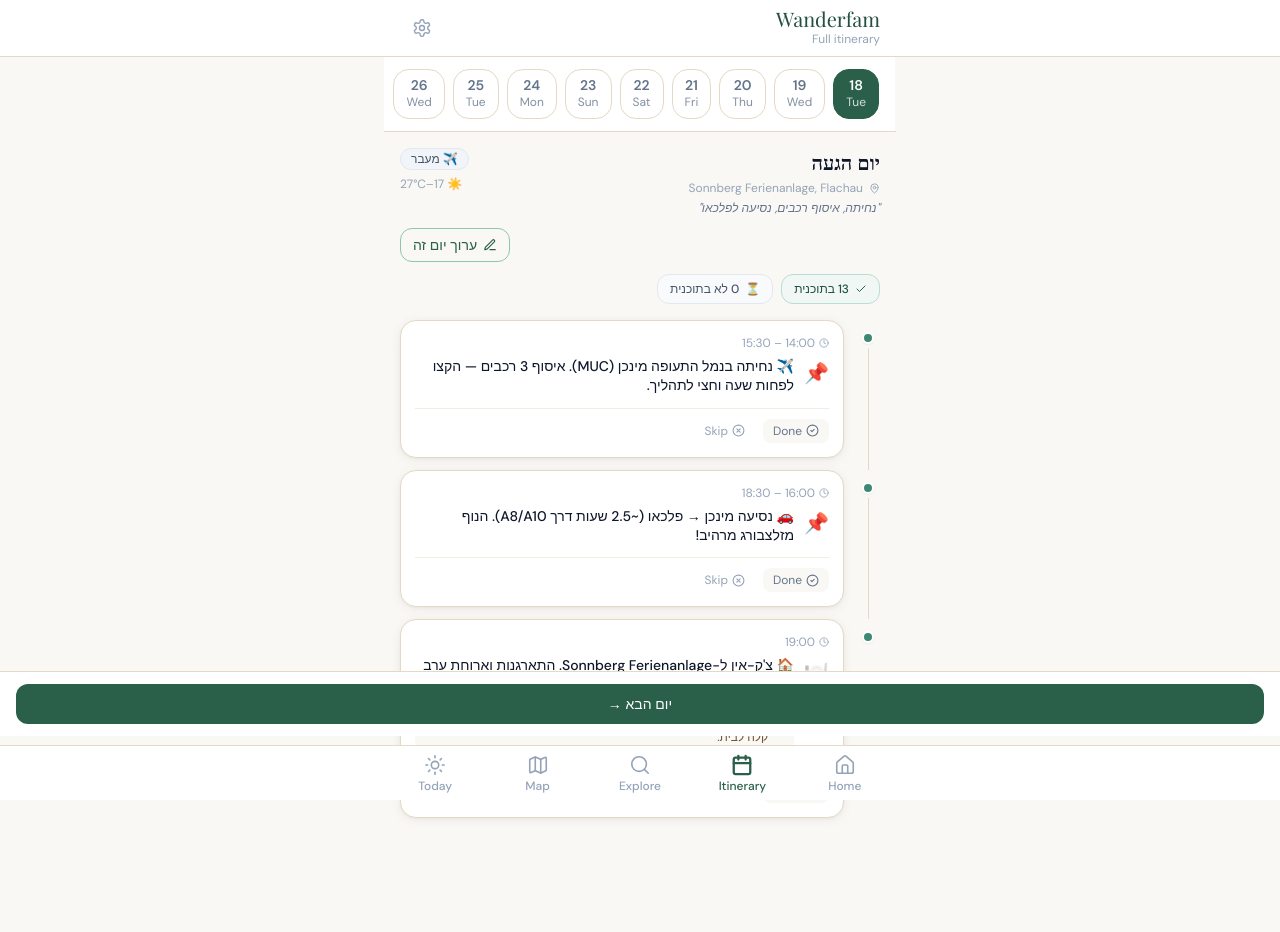
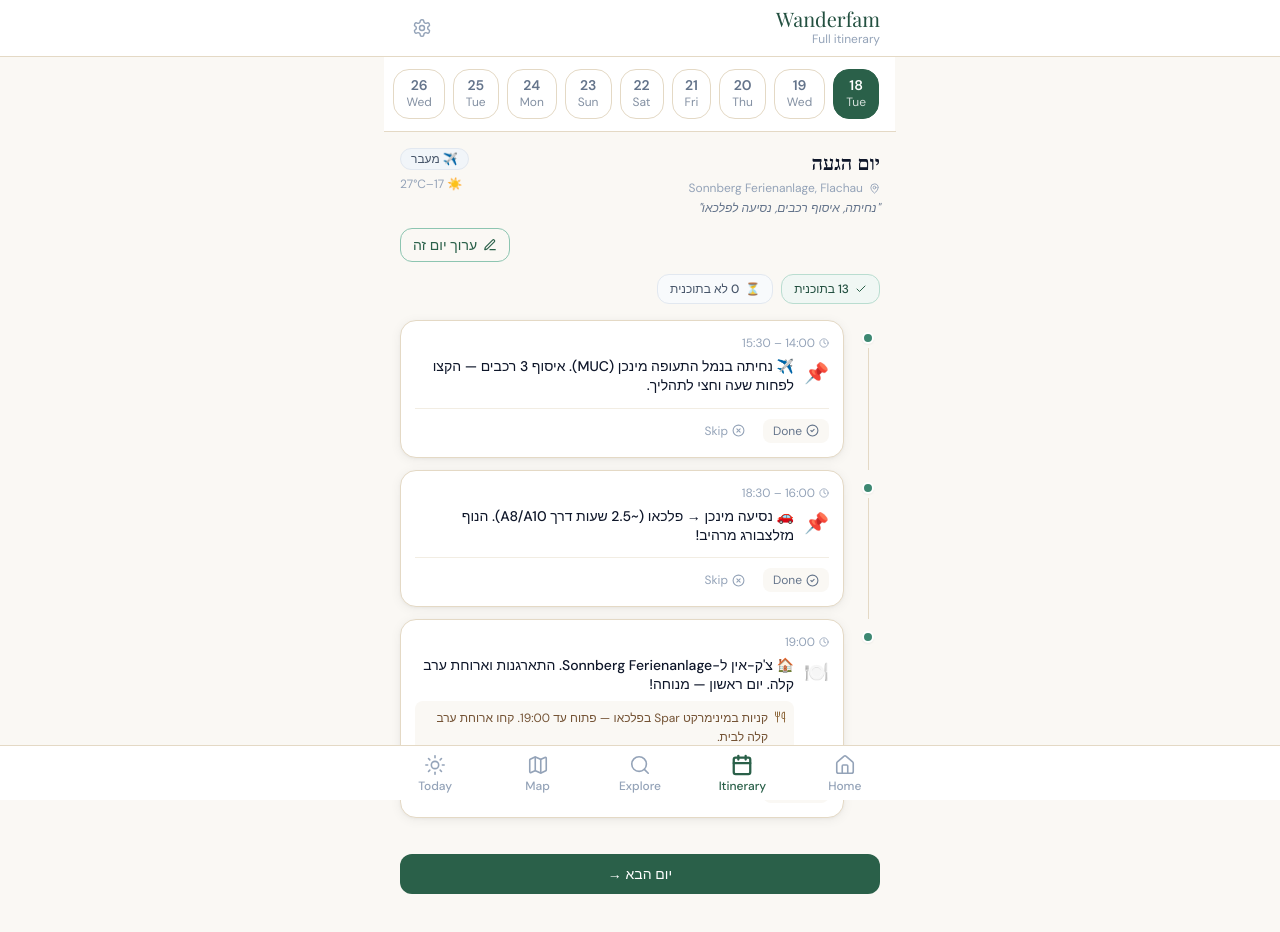
Before and after one commit to tomerbechavod/wanderfam, a Next.js app: page /trip/alps-bavaria-2026/itinerary in a window 1280 px wide. Shown: the top 932 px of the page. Built offline with nearby package versions, Linux system fonts and the light colour scheme; a web font is replaced by a local one.

Commit message:
Update ItineraryClient.tsx

```diff
--- a/src/components/trip/ItineraryClient.tsx
+++ b/src/components/trip/ItineraryClient.tsx
@@ -376,8 +376,8 @@ export default function ItineraryClient({ days, tripSlug, initialDayId }: Props)
         </div>
       )}
 
-      {/* Day nav — fixed bottom */}
-      <div className="fixed bottom-16 left-0 right-0 z-20 flex gap-3 px-4 py-3 bg-white border-t border-sand-200">
+      {/* Day nav */}
+      <div className="flex gap-3 px-4 py-4 mt-2">
         {activeDayIndex > 0 && (
           <button onClick={() => {
             setActiveDayId(localDays[activeDayIndex - 1].id)
```
